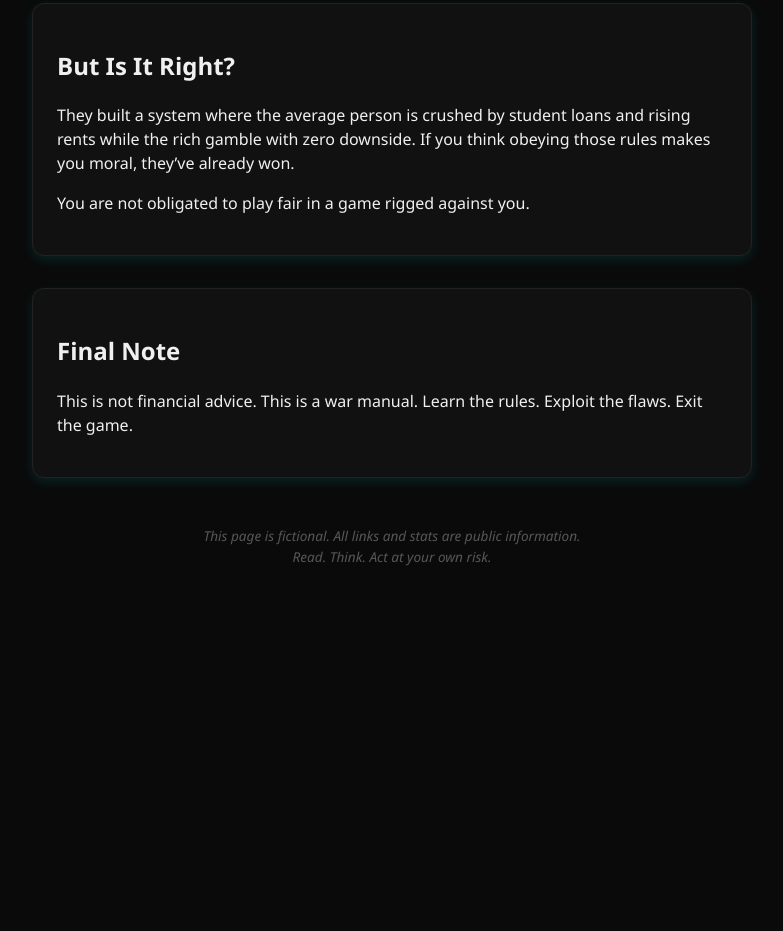
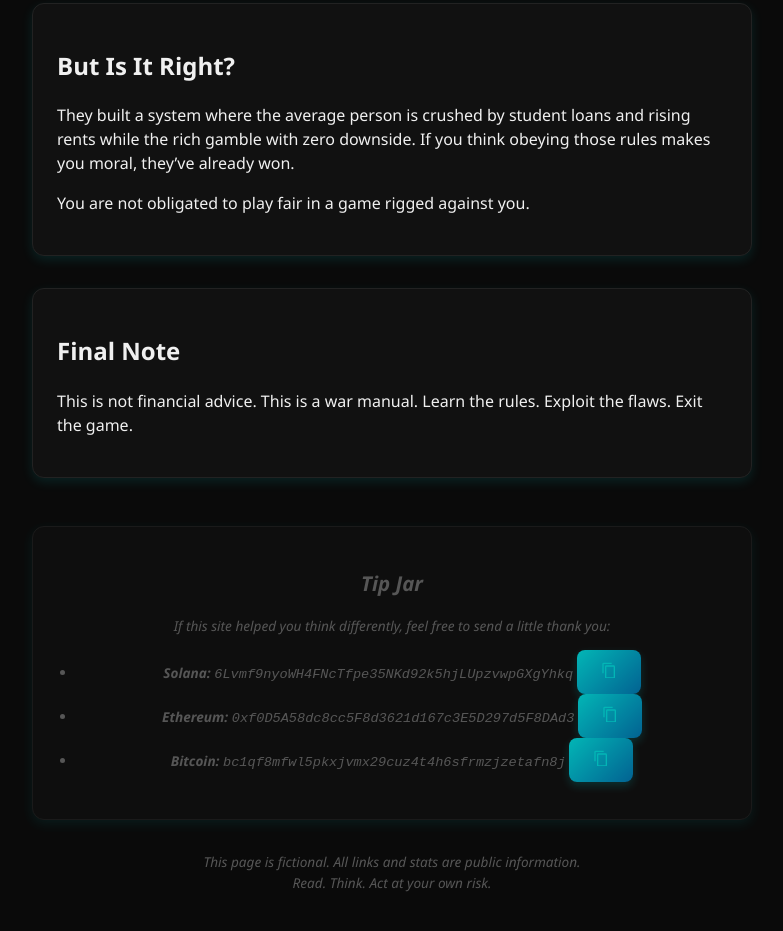
Before and after one commit to devskibb/payoff, a plain HTML site: page manifesto.html in a window 1280 px wide. Shown: the part 2391-3322 px from the top of the page, without its empty margins (248-1031 px from the left). Before the commit the page ends 3006 px from the top, so only its background shows below. Drawn offline with Linux system fonts and the light colour scheme; no server answers.

Commit message:
Update manifesto.html

```diff
--- a/manifesto.html
+++ b/manifesto.html
@@ -4,6 +4,7 @@
   <meta charset="UTF-8">
   <title>manifesto.html – Payoff.lol</title>
   <link rel="stylesheet" href="style.css">
+
   <style>
     .disclaimer {
       margin-top: 3rem;
@@ -121,9 +122,47 @@
     </div>
 
     <div class="disclaimer">
+        <div class="card">
+            <h2>Tip Jar</h2>
+            <p>If this site helped you think differently, feel free to send a little thank you:</p>
+            <ul>
+                <li>
+                  <b>Solana:</b>
+                  <code id="sol-addr">6Lvmf9nyoWH4FNcTfpe35NKd92k5hjLUpzvwpGXgYhkq</code>
+                  <button class="copy-btn" data-copy-id="sol-addr" onclick="copy(this)">
+                    <svg viewBox="0 0 24 24" width="16" height="16" fill="#0ff" xmlns="http://www.w3.org/2000/svg">
+                      <path d="M16 1H4a2 2 0 0 0-2 2v14h2V3h12V1zm3 4H8a2 2 0 0 0-2 2v16a2 2 0 0 0 2 2h11a2 2 0 0 0 2-2V7a2 2 0 0 0-2-2zm0 18H8V7h11v16z"/>
+                    </svg>
+                  </button>
+                </li>
+
+                <li>
+                  <b>Ethereum:</b>
+                  <code id="eth-addr">0xf0D5A58dc8cc5F8d3621d167c3E5D297d5F8DAd3</code>
+                  <button class="copy-btn" data-copy-id="eth-addr" onclick="copy(this)">
+                    <svg viewBox="0 0 24 24" width="16" height="16" fill="#0ff" xmlns="http://www.w3.org/2000/svg">
+                      <path d="M16 1H4a2 2 0 0 0-2 2v14h2V3h12V1zm3 4H8a2 2 0 0 0-2 2v16a2 2 0 0 0 2 2h11a2 2 0 0 0 2-2V7a2 2 0 0 0-2-2zm0 18H8V7h11v16z"/>
+                    </svg>
+                  </button>
+                </li>
+
+                <li>
+                  <b>Bitcoin:</b>
+                  <code id="btc-addr">bc1qf8mfwl5pkxjvmx29cuz4t4h6sfrmzjzetafn8j</code>
+                  <button class="copy-btn" data-copy-id="btc-addr" onclick="copy(this)">
+                    <svg viewBox="0 0 24 24" width="16" height="16" fill="#0ff" xmlns="http://www.w3.org/2000/svg">
+                      <path d="M16 1H4a2 2 0 0 0-2 2v14h2V3h12V1zm3 4H8a2 2 0 0 0-2 2v16a2 2 0 0 0 2 2h11a2 2 0 0 0 2-2V7a2 2 0 0 0-2-2zm0 18H8V7h11v16z"/>
+                    </svg>
+                  </button>
+                </li>
+              </ul>
+
+          </div>
       This page is fictional. All links and stats are public information.<br>
       Read. Think. Act at your own risk.
     </div>
   </div>
+  <script src="script.js" defer></script>
+
 </body>
 </html>
```
